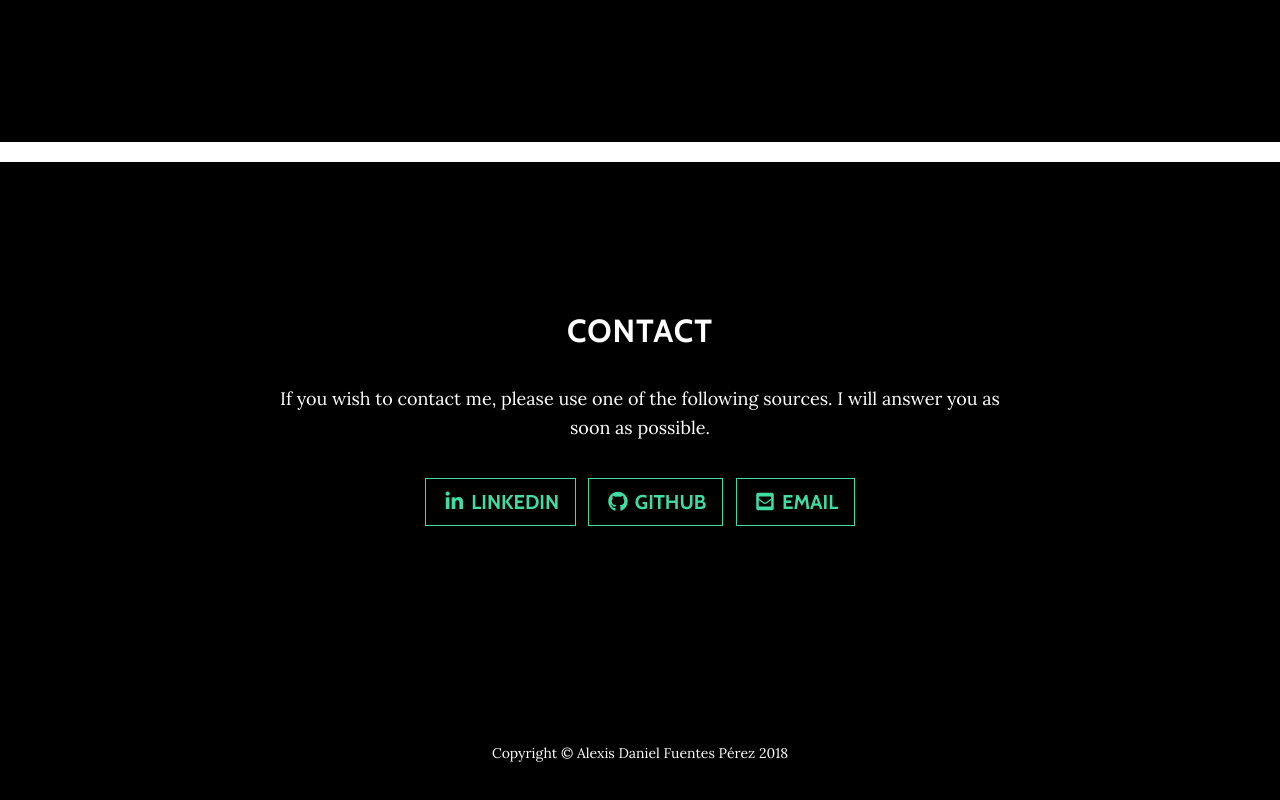
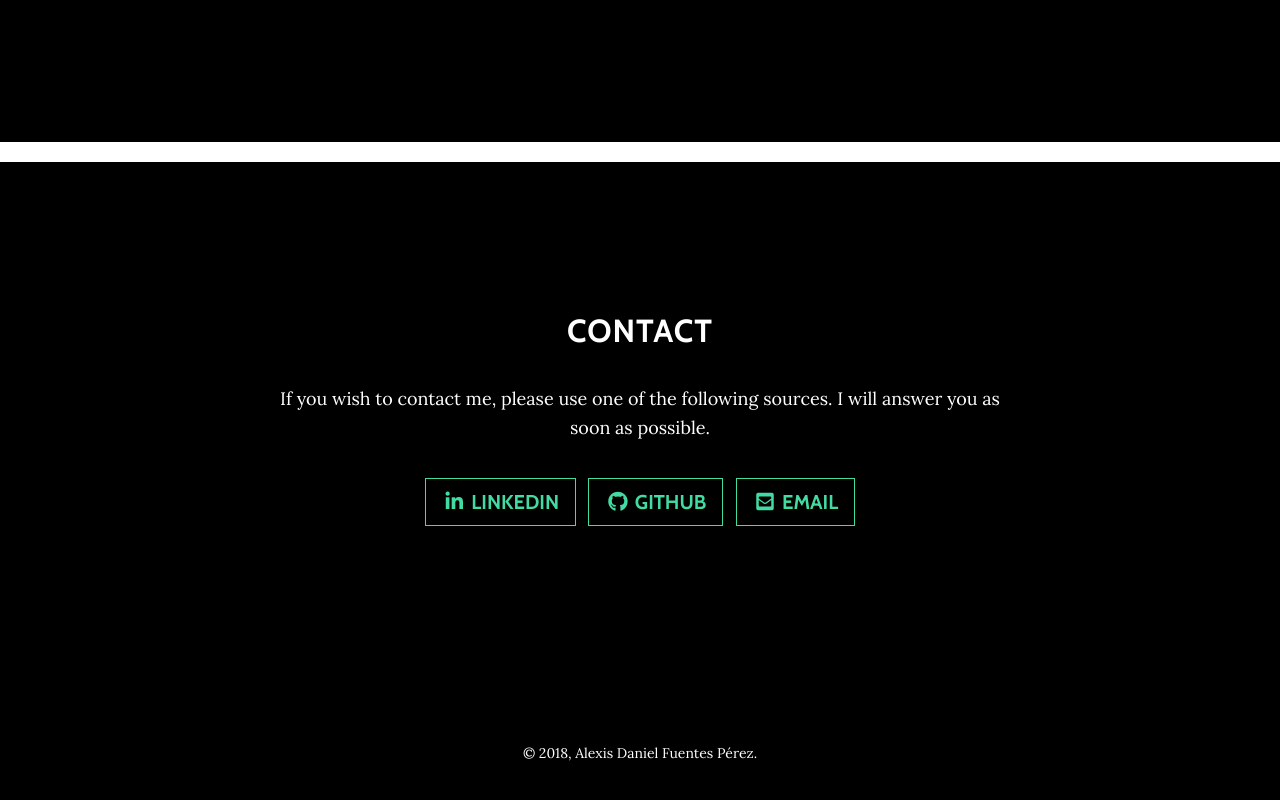
Before and after one commit to alexfp95/alexfp95.github.io, a website with bundled scripts: page index.html in a window 1280 px wide. Shown: the part 3040-3840 px from the top of the page. Built offline with nearby package versions, Linux system fonts and the light colour scheme.

Commit message:
Updating meta y favicon

```diff
--- a/index.html
+++ b/index.html
@@ -5,10 +5,11 @@
 
     <meta charset="utf-8">
     <meta name="viewport" content="width=device-width, initial-scale=1, shrink-to-fit=no">
-    <meta name="description" content="Alexis Daniel Fuentes Pérez">
-    <meta name="author" content="Alexis Daniel Fuentes Pérez">
+    <meta name="description" content="Personal page of A. D. Fuentes Pérez, indie video game developer.">
+	<meta name="keywords" content="Indie,Video,Game,Videogame,Developer,Programmer,Alexis,Daniel,Fuentes,Perez,AD,A.,D.,A.D.">
+    <meta name="author" content="A. D. Fuentes Pérez">
 
-    <title>Alexis Daniel Fuentes Pérez</title>
+    <title>A. D. Fuentes Pérez | Home</title>
 
     <!-- Bootstrap core CSS -->
     <link rel="stylesheet" href="https://stackpath.bootstrapcdn.com/bootstrap/4.1.1/css/bootstrap.min.css" integrity="sha384-WskhaSGFgHYWDcbwN70/dfYBj47jz9qbsMId/iRN3ewGhXQFZCSftd1LZCfmhktB" crossorigin="anonymous">
@@ -225,7 +226,7 @@
     <!-- Footer -->
     <footer>
       <div class="container text-center">
-        <p>Copyright &copy; Alexis Daniel Fuentes Pérez 2018</p>
+        <p>&copy; 2018, Alexis Daniel Fuentes Pérez.</p>
       </div>
     </footer>
 
```
Also changed, not shown: favicon.png (added).
